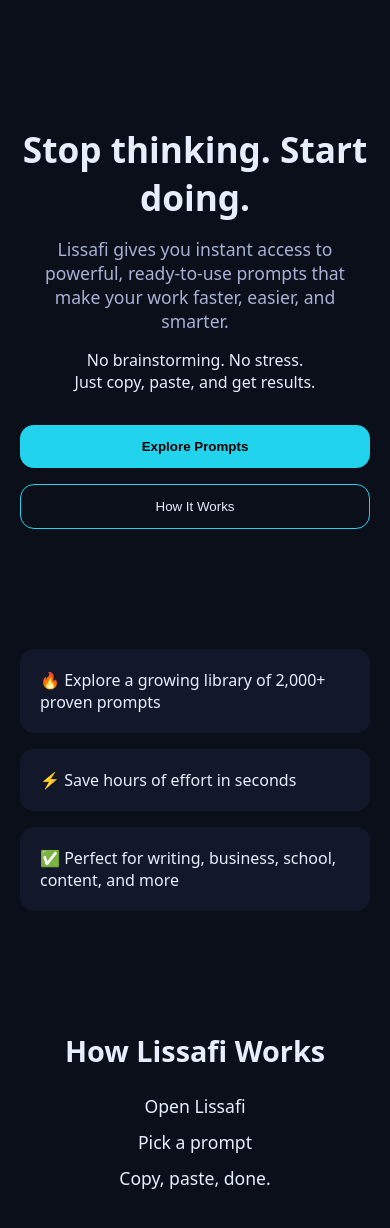
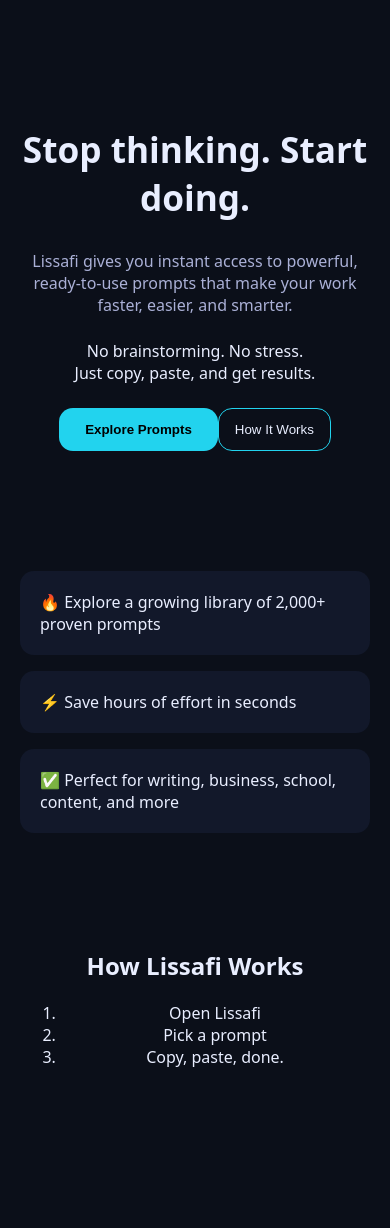
Before and after one commit to thesardauna/Lissafi, a React (Vite) app in the folder client/: page / in a window 390 px wide. Shown: the top 1228 px of the page. After the commit the page ends 1132 px from the top, so only its background shows below. Built offline with nearby package versions, Linux system fonts and the light colour scheme.

Commit message:
Update styles.css

```diff
--- a/client/src/styles.css
+++ b/client/src/styles.css
@@ -5,7 +5,7 @@
   --muted: #aab0d6;
   --accent: #22d3ee;
   --radius: 14px;
-  --max-width: 980px;
+  --max: 980px;
   --font: system-ui, -apple-system, Segoe UI, Roboto, sans-serif;
 }
 
@@ -20,46 +20,41 @@
   color: var(--text);
 }
 
-/* ---------- HERO ---------- */
+/* HERO */
 
 .hero {
-  max-width: var(--max-width);
-  margin: 0 auto;
+  max-width: var(--max);
+  margin: auto;
   padding: 96px 20px 72px;
   text-align: center;
 }
 
 .hero h1 {
   font-size: 3rem;
-  margin-bottom: 16px;
 }
 
 .hero-text {
-  font-size: 1.1rem;
   color: var(--muted);
-  max-width: 680px;
-  margin: 0 auto 16px;
+  max-width: 700px;
+  margin: 16px auto;
 }
 
 .hero-sub {
-  font-size: 1rem;
-  margin-bottom: 32px;
+  margin: 24px 0;
 }
 
 .hero-actions {
   display: flex;
   justify-content: center;
-  gap: 16px;
-  flex-wrap: wrap;
 }
 
-/* ---------- BUTTONS ---------- */
+/* BUTTONS */
 
 .btn-primary {
   background: var(--accent);
   color: #000;
   border: none;
-  padding: 14px 24px;
+  padding: 14px 26px;
   border-radius: var(--radius);
   font-weight: 600;
   cursor: pointer;
@@ -67,20 +62,20 @@
 
 .btn-secondary {
   background: transparent;
+  border: 1px solid var(--accent);
   color: var(--text);
-  border: 1px solid var(--accent);
-  padding: 14px 24px;
+  padding: 10px 16px;
   border-radius: var(--radius);
   cursor: pointer;
 }
 
-/* ---------- BENEFITS ---------- */
+/* BENEFITS */
 
 .benefits {
   display: grid;
   gap: 16px;
-  max-width: var(--max-width);
-  margin: 0 auto;
+  max-width: var(--max);
+  margin: auto;
   padding: 48px 20px;
 }
 
@@ -90,43 +85,47 @@
   border-radius: var(--radius);
 }
 
-/* ---------- HOW IT WORKS ---------- */
+/* HOW IT WORKS */
 
 .how-it-works {
-  max-width: var(--max-width);
-  margin: 0 auto;
-  padding: 48px 20px 80px;
   text-align: center;
+  padding: 48px 20px;
 }
 
-.how-it-works h2 {
-  font-size: 1.8rem;
-  margin-bottom: 24px;
+/* PROMPTS */
+
+.prompt-section {
+  max-width: var(--max);
+  margin: auto;
+  padding: 64px 20px 96px;
 }
 
-.how-it-works ol {
-  list-style: none;
-  padding: 0;
+.prompt-grid {
+  display: grid;
+  grid-template-columns: repeat(auto-fill, minmax(260px, 1fr));
+  gap: 20px;
 }
 
-.how-it-works li {
-  font-size: 1.1rem;
-  margin-bottom: 12px;
+.prompt-card {
+  background: var(--panel);
+  padding: 20px;
+  border-radius: var(--radius);
 }
 
-/* ---------- MOBILE ---------- */
+.prompt-category {
+  font-size: 0.8rem;
+  color: var(--accent);
+}
+
+.loading {
+  text-align: center;
+  color: var(--muted);
+}
+
+/* MOBILE */
 
 @media (max-width: 640px) {
   .hero h1 {
     font-size: 2.2rem;
   }
-
-  .hero-actions {
-    flex-direction: column;
-  }
-
-  .btn-primary,
-  .btn-secondary {
-    width: 100%;
-  }
 }
```
